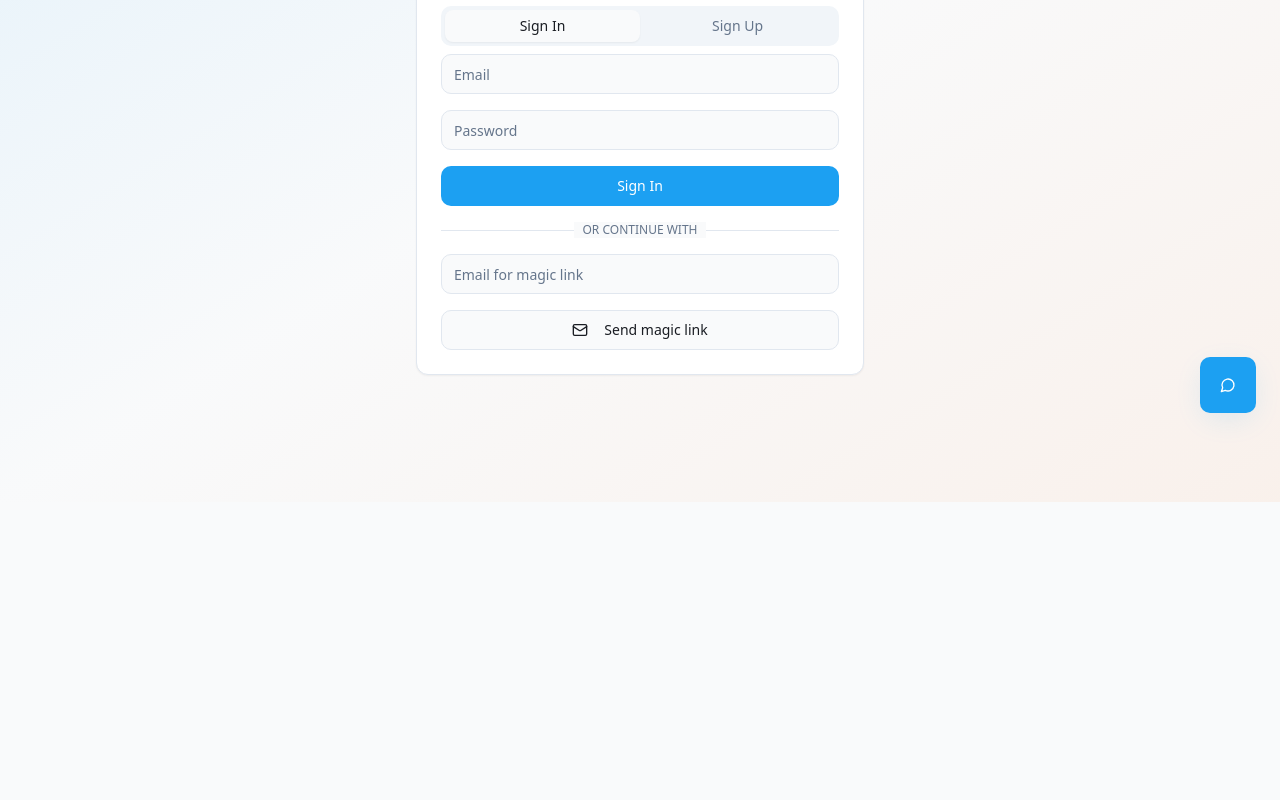
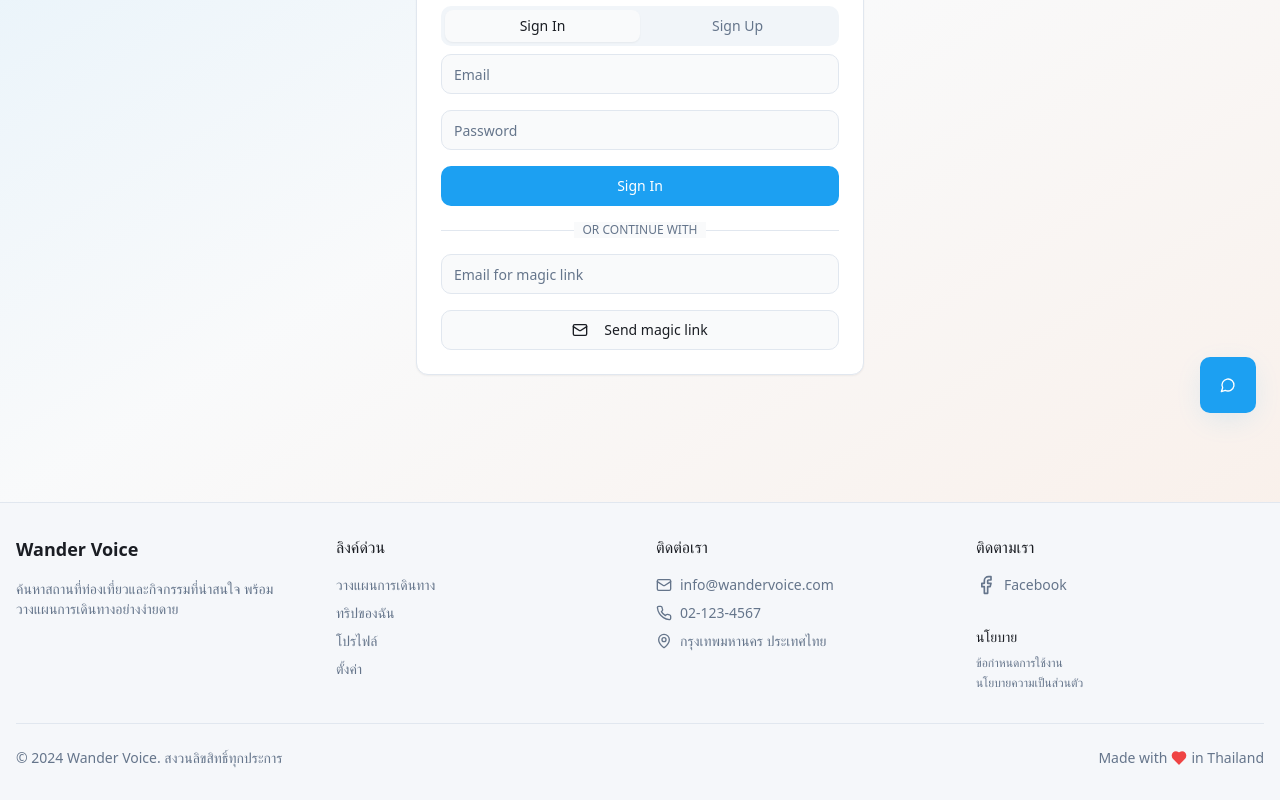
Before and after one commit to Arifeenz/paimai, a React (Vite) app: page /auth in a window 1280 px wide. Shown: the part 363-1163 px from the top of the page. Before the commit the page ends 865 px from the top, so only its background shows below. Built offline with nearby package versions, Linux system fonts and the light colour scheme.

Commit message:
Add footer component
Add a footer component to the webapp with a link to the main Facebook page and other common web elements. The footer will be added to `src/App.tsx`.

```diff
--- a/src/App.tsx
+++ b/src/App.tsx
@@ -7,6 +7,7 @@ import { AuthProvider } from "@/hooks/useAuth";
 import { ItineraryProvider } from "@/contexts/ItineraryContext";
 import VoiceAssistant from "@/components/chat/VoiceAssistant";
 import { Navbar } from "@/components/layout/Navbar";
+import { Footer } from "@/components/layout/Footer";
 import Index from "./pages/Index";
 import Auth from "./pages/Auth";
 import Plan from "./pages/Plan";
@@ -34,7 +35,9 @@ const App = () => (
         <Toaster />
         <Sonner />
         <BrowserRouter>
+          <div className="min-h-screen flex flex-col">
             <Navbar />
+            <main className="flex-1">
               <Routes>
                 <Route path="/" element={<Index />} />
                 <Route path="/auth" element={<Auth />} />
@@ -54,7 +57,10 @@ const App = () => (
                 {/* ADD ALL CUSTOM ROUTES ABOVE THE CATCH-ALL "*" ROUTE */}
                 <Route path="*" element={<NotFound />} />
               </Routes>
+            </main>
+            <Footer />
             <VoiceAssistant />
+          </div>
         </BrowserRouter>
       </TooltipProvider>
       </ItineraryProvider>
--- /dev/null
+++ b/src/components/layout/Footer.tsx
@@ -0,0 +1,110 @@
+import { Heart, Facebook, Mail, Phone, MapPin } from "lucide-react";
+
+export const Footer = () => {
+  return (
+    <footer className="bg-muted/50 border-t border-border mt-auto">
+      <div className="container mx-auto px-4 py-8">
+        <div className="grid grid-cols-1 md:grid-cols-4 gap-8">
+          {/* Brand Section */}
+          <div className="space-y-4">
+            <h3 className="text-lg font-semibold text-foreground">Wander Voice</h3>
+            <p className="text-sm text-muted-foreground">
+              ค้นหาสถานที่ท่องเที่ยวและกิจกรรมที่น่าสนใจ พร้อมวางแผนการเดินทางอย่างง่ายดาย
+            </p>
+          </div>
+
+          {/* Quick Links */}
+          <div className="space-y-4">
+            <h4 className="font-medium text-foreground">ลิงค์ด่วน</h4>
+            <ul className="space-y-2 text-sm">
+              <li>
+                <a href="/plan" className="text-muted-foreground hover:text-primary transition-colors">
+                  วางแผนการเดินทาง
+                </a>
+              </li>
+              <li>
+                <a href="/my-trips" className="text-muted-foreground hover:text-primary transition-colors">
+                  ทริปของฉัน
+                </a>
+              </li>
+              <li>
+                <a href="/profile" className="text-muted-foreground hover:text-primary transition-colors">
+                  โปรไฟล์
+                </a>
+              </li>
+              <li>
+                <a href="/settings" className="text-muted-foreground hover:text-primary transition-colors">
+                  ตั้งค่า
+                </a>
+              </li>
+            </ul>
+          </div>
+
+          {/* Contact Info */}
+          <div className="space-y-4">
+            <h4 className="font-medium text-foreground">ติดต่อเรา</h4>
+            <ul className="space-y-2 text-sm">
+              <li className="flex items-center gap-2 text-muted-foreground">
+                <Mail className="w-4 h-4" />
+                <span>info@wandervoice.com</span>
+              </li>
+              <li className="flex items-center gap-2 text-muted-foreground">
+                <Phone className="w-4 h-4" />
+                <span>02-123-4567</span>
+              </li>
+              <li className="flex items-center gap-2 text-muted-foreground">
+                <MapPin className="w-4 h-4" />
+                <span>กรุงเทพมหานคร ประเทศไทย</span>
+              </li>
+            </ul>
+          </div>
+
+          {/* Social Media */}
+          <div className="space-y-4">
+            <h4 className="font-medium text-foreground">ติดตามเรา</h4>
+            <div className="flex space-x-4">
+              <a
+                href="https://www.facebook.com/paimaiyala"
+                target="_blank"
+                rel="noopener noreferrer"
+                className="flex items-center gap-2 text-muted-foreground hover:text-primary transition-colors"
+              >
+                <Facebook className="w-5 h-5" />
+                <span className="text-sm">Facebook</span>
+              </a>
+            </div>
+            <div className="pt-4">
+              <h5 className="text-sm font-medium text-foreground mb-2">นโยบาย</h5>
+              <ul className="space-y-1 text-xs">
+                <li>
+                  <a href="#" className="text-muted-foreground hover:text-primary transition-colors">
+                    ข้อกำหนดการใช้งาน
+                  </a>
+                </li>
+                <li>
+                  <a href="#" className="text-muted-foreground hover:text-primary transition-colors">
+                    นโยบายความเป็นส่วนตัว
+                  </a>
+                </li>
+              </ul>
+            </div>
+          </div>
+        </div>
+
+        {/* Bottom Section */}
+        <div className="mt-8 pt-6 border-t border-border">
+          <div className="flex flex-col md:flex-row justify-between items-center gap-4">
+            <p className="text-sm text-muted-foreground">
+              © 2024 Wander Voice. สงวนลิขสิทธิ์ทุกประการ
+            </p>
+            <div className="flex items-center gap-1 text-sm text-muted-foreground">
+              <span>Made with</span>
+              <Heart className="w-4 h-4 text-red-500 fill-current" />
+              <span>in Thailand</span>
+            </div>
+          </div>
+        </div>
+      </div>
+    </footer>
+  );
+};
```
Lines whose indentation alone changed are shown as unchanged.
